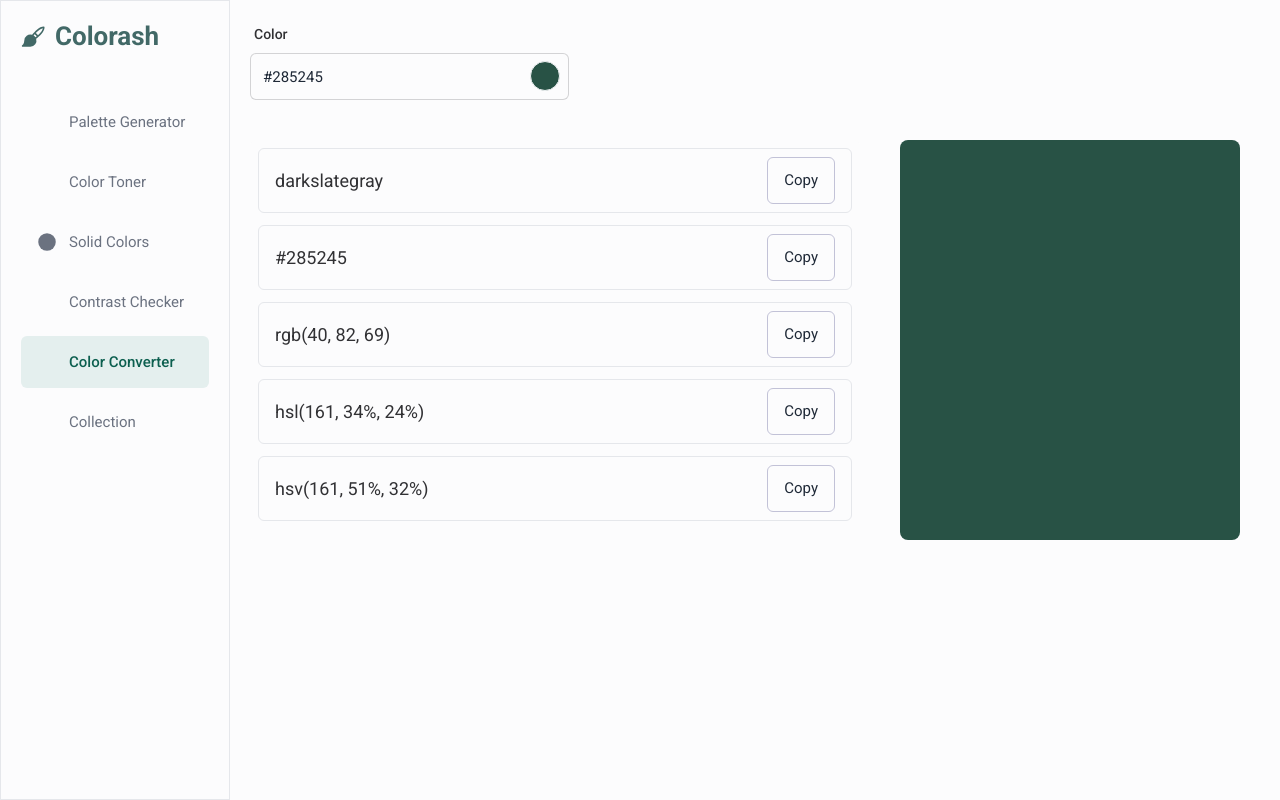
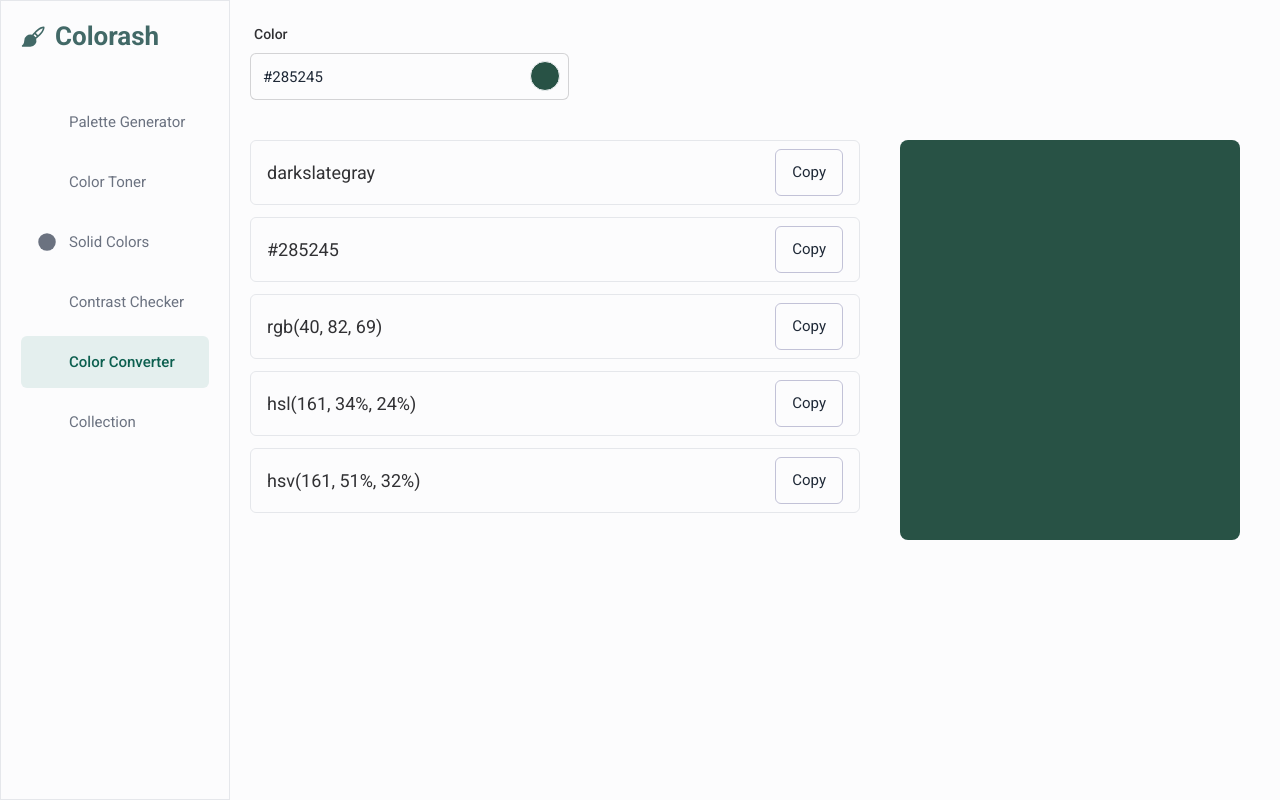
Before and after one commit to safdar-azeem/colorash, a React (Vite) app: page /color-converter in a window 1280 px wide. Built offline with nearby package versions, Linux system fonts and the light colour scheme; some icons are missing.

Commit message:
remove classes from ul

```diff
--- a/src/components/colorConvert/ColorCodeList.tsx
+++ b/src/components/colorConvert/ColorCodeList.tsx
@@ -20,7 +20,7 @@ const ColorCodeList = ({ color }: ColorCodesProps) => {
 	}, [color])
 
 	return (
-		<ul className='bg-base-100  p-2 rounded-box'>
+		<ul>
 			{colorCodes.map((colorCode, index) => (
 				<li
 					key={index}
```
